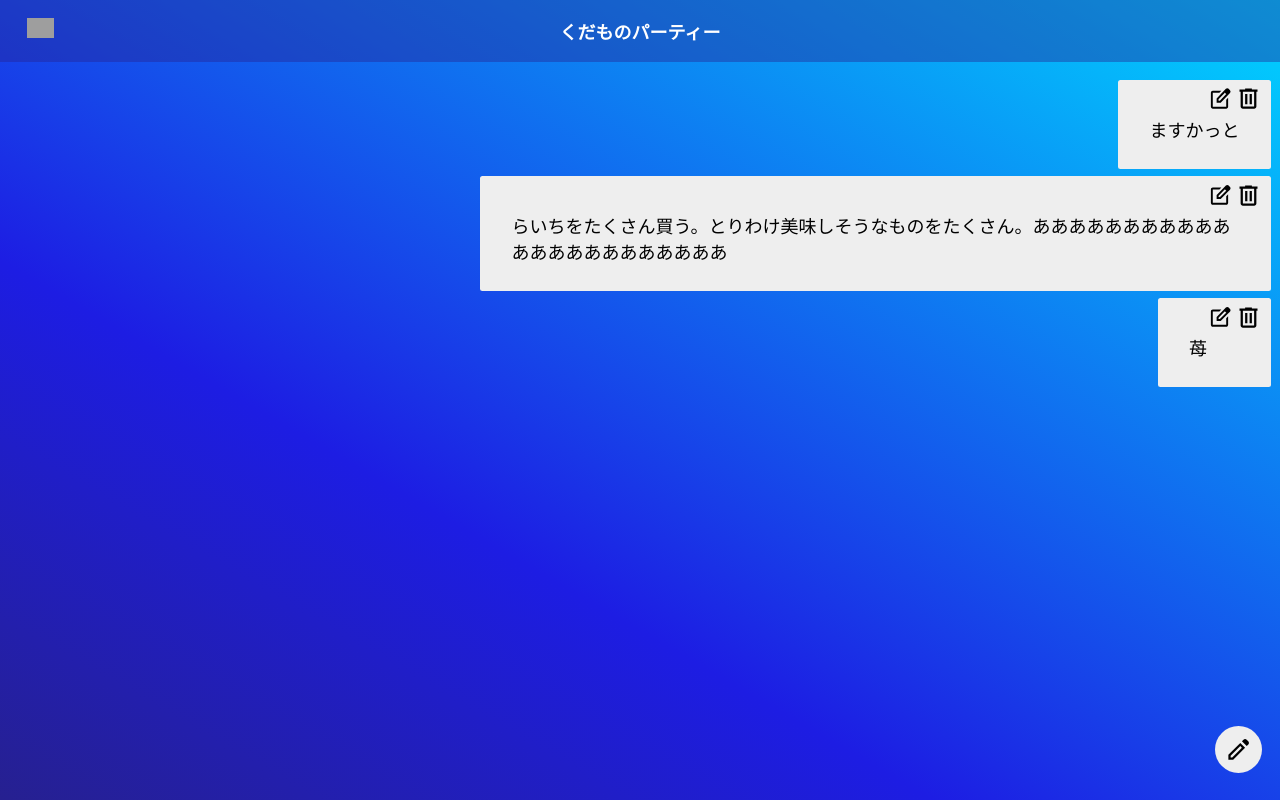
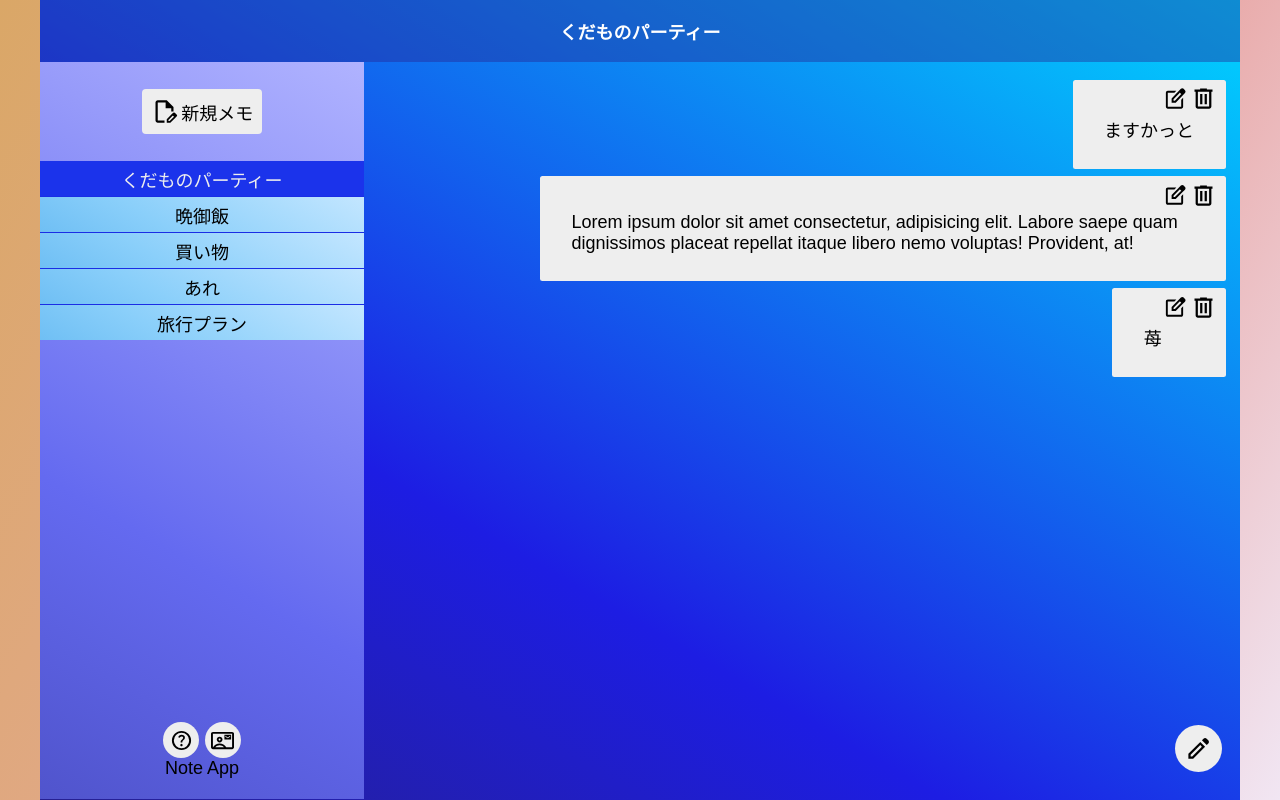
Before and after one commit to Shuya-Uno/note-app, a Vue app: page / in a window 1280 px wide. Built offline with nearby package versions, Linux system fonts and the light colour scheme; grey boxes are pictures that could not be loaded; a web font is replaced by a local one.

Commit message:
Change in App.vue, Header.vue, NoteArea.vue (PC screen mockup made) / Added one child component

```diff
--- a/src/App.vue
+++ b/src/App.vue
@@ -2,29 +2,8 @@
   <Header @toggle="toggleSideMenu"/>
 
   <main>
-    <div id="backdrop" v-show="!sideMenuHidden" @click="toggleSideMenu"></div>
-    <section id="side-menu" ref="sideMenu">
-      <div id="create-tree-btn-area">
-        <div id="create-tree-button">
-          <img src="./assets/icons/edit_document_FILL0_wght400_GRAD0_opsz24.svg" alt="create-tree-icon" id="create-tree-icon" class="icon-bs-size" />
-          <span id="create-tree-text">新規メモ</span>
-        </div>
-      </div>
 
-      <ul>
-        <li>くだものパーティー</li>
-        <div class="list-drop-gutter"></div>
-        <li>晩御飯</li>
-        <div class="list-drop-gutter"></div>
-        <li>買い物</li>
-        <div class="list-drop-gutter"></div>
-        <li>あれ</li>
-        <div class="list-drop-gutter"></div>
-        <li>旅行プラン</li>
-      </ul>
-
-      <Footer />
-    </section>
+    <SideMenu ref="sideMenuComponent" :sideMenuHidden="sideMenuHidden"/>
 
     <NoteArea />
 
@@ -36,15 +15,15 @@
 
 <script>
 import Header from './components/Header.vue'
+import SideMenu from './components/SideMenu.vue'
 import NoteArea from './components/NoteArea.vue'
-import Footer from './components/Footer.vue'
 
 export default {
   name:'App',
   components: {
     Header,
     NoteArea,
-    Footer
+    SideMenu
   },
 
   data(){
@@ -57,11 +36,11 @@ export default {
   methods: {
     toggleSideMenu(){
       if (!this.sideMenuHidden){
-        this.$refs.sideMenu.style.left = "-12rem";
+        this.$refs.sideMenuComponent.$refs.sideMenu.style.left = "-12rem";
       }
 
       else {
-        this.$refs.sideMenu.style.left = 0;
+        this.$refs.sideMenuComponent.$refs.sideMenu.style.left = 0;
       }
 
       this.sideMenuHidden = !this.sideMenuHidden;
@@ -97,9 +76,20 @@ export default {
   font-weight: 700;
 }
 
+body {
+  /* background-color:seashell; */
+  /* background-color:#e9aaa9; */
+  background-color:#ededeb;
+  background-color: #daa767;
+  /* background-image: linear-gradient(30deg, #daa767 0%, #e9aaa9 35%, #ededeb 100%); */
+  background-image: linear-gradient(120deg, rgba(218,167,103,1) 0%, rgba(233,170,169,1) 70%, rgba(241, 230, 243, 1) 100%);
+  /* 120 degrees with #app gradiant */
+}
 
 #app {
   height: 100vh;
+
+  max-width: 1200px;
 
   background-image: linear-gradient(30deg, rgba(38, 32, 144, 1) 0%, rgba(29, 29, 227, 1) 35%, rgba(0, 212, 255, 1) 100%);
   background-repeat: no-repeat;
@@ -110,114 +100,16 @@ export default {
 main {
   display: grid;
   grid-template-columns: repeat(8, 1fr);
-}
 
-#backdrop {
-  position: fixed;
-  width: 100vw;
+  position: relative;
+
   height: var(--height-main-area);
-  z-index: 1;
 
-  background-color: rgba(0, 0, 0, 0.2);
-}
-
-#side-menu {
-  grid-column: 1 / 2;
-
-  width: 12rem;
-  height: var(--height-main-area);
-  background-image: linear-gradient(30deg, rgba(80,84,204,1) 0%, rgba(100,106,240,1) 35%, rgba(176,179,255,1) 100%);
-  /* opacity: 1; */
-
-  position: fixed;
-  left: -12rem;
-
-  z-index: 2;
-
-  transition: left 0.35s;
-
-  display: grid;
-  grid-template-columns: 1fr;
-  grid-template-rows: repeat(8, 1fr);
-}
-
-#create-tree-btn-area {
-  display: flex;
-  justify-content: center;
-  align-items: center;
-}
-
-#create-tree-button {
-  display: flex;
-  justify-content: center;
-  align-items: center;
-
-  margin: 1.5rem auto;
-  padding: 0.5rem;
-
-  width: fit-content;
-
-  border-radius: 4px;
-
-  background-color: var(--color-off-white);
-}
-
-#create-tree-icon {
-  margin-right: 0.2rem;
-}
-
-#create-tree-text {
-}
-
-ul {
-  grid-row: 2 / 7;
-
-  display: grid;
-  grid-template-columns: 1fr;
-  grid-auto-rows: minmax(min-content, max-content);
-
-  overflow-y: scroll;
-  scrollbar-width: none;
-}
-
-ul > li {
-  text-align: center;
-  padding: 0.25rem 1rem;
-
-  /* background-color: rgba(176,179,255,1); */
-  /* background-color: #E07869; */
-  /* background-color: #95D7E0; */
-  /* background-color: #BA9EFF; */
-  /* background-color: #9F72ED; */
-  /* background-color: #9A3CFF; */
-  /* background-color: #40FACD; */
-  /* background-color: #5BF0FA; */
-  /* background-color: #8FEDFA; */
-  /* background-color: #7EC8FA;
-  background-color: #8ACFFA;
-  background-color: #9FD4FA; */
-  background: linear-gradient(30deg, rgb(111, 191, 244) 0%, rgba(138,207,250,1) 35%, rgb(195, 230, 255) 100%);
-}
-
-ul > li:nth-child(1) {
-  /* background-color: rgba(80,84,204,1); */
-  /* background-color: #62E0B1; */
-  /* background-color: #52D4E0; */
-  /* background-color: #2B34E0; */
-  /* background-color: #263CEB; */
-  background-color: #1B33EB;
-  /* background-image: linear-gradient(30deg, rgba(80,84,204,1) 0%, #1b2ce5 100%); */
-  background-image: none;
-  color: var(--color-off-white);
-}
-
-.list-drop-gutter {
-  height: 1px;
-  background-color: #1a2de5;
+  overflow: hidden;
 }
 
 #create-note-button {
-  position: fixed;
+  position: absolute;
   bottom: 1.5rem;
   right: 0.8rem;
 
@@ -255,4 +147,14 @@ ul > li:nth-child(1) {
   }
 
 }
+
+@media only screen and (min-width: 1200px) {
+  #app {
+    margin: 0 auto;
+  }
+
+  main {
+    grid-template-columns: repeat(12, 1fr);
+  }
+}
 </style>
--- a/src/components/Header.vue
+++ b/src/components/Header.vue
@@ -43,4 +43,17 @@
             margin-left: 0.5rem;
         }
     }
+
+    @media only screen and (min-width: 1200px) {
+        header {
+            grid-template-columns: repeat(12, 1fr);
+        }
+
+        #brand-title {
+            grid-column: 5 / 9;
+        }
+        #menu-icon {
+            display: none;
+        }
+    }
 </style>
--- a/src/components/NoteArea.vue
+++ b/src/components/NoteArea.vue
@@ -15,7 +15,7 @@
 
       <div class="note-containers">
         <div class="notes">
-          <span class="note-text">らいちをたくさん買う。とりわけ美味しそうなものをたくさん。あああああああああああああああああああああああ
+          <span class="note-text">Lorem ipsum dolor sit amet consectetur, adipisicing elit. Labore saepe quam dignissimos placeat repellat itaque libero nemo voluptas! Provident, at!
           </span>
           <div class="note-icon-container">
             <img src="../assets/icons/edit_square_FILL0_wght400_GRAD0_opsz24.svg" alt="edit-icon" class="edit-icon" />
@@ -111,4 +111,14 @@
             column-gap: 0;
         }
     }
+
+    @media only screen and (min-width: 1200px) {
+      #note-area {
+        grid-column: 6 / 13;
+      }
+
+      .notes {
+        margin-right: 0.8rem;
+      }
+    }
 </style>
--- /dev/null
+++ b/src/components/SideMenu.vue
@@ -0,0 +1,156 @@
+<template>
+    <div id="backdrop" v-show="!sideMenuHidden" @click="toggleSideMenu"></div>
+    <section id="side-menu" ref="sideMenu">
+      <div id="create-tree-btn-area">
+        <div id="create-tree-button">
+          <img src="../assets/icons/edit_document_FILL0_wght400_GRAD0_opsz24.svg" alt="create-tree-icon" id="create-tree-icon" class="icon-bs-size" />
+          <span id="create-tree-text">新規メモ</span>
+        </div>
+      </div>
+
+      <ul>
+        <li>くだものパーティー</li>
+        <div class="list-drop-gutter"></div>
+        <li>晩御飯</li>
+        <div class="list-drop-gutter"></div>
+        <li>買い物</li>
+        <div class="list-drop-gutter"></div>
+        <li>あれ</li>
+        <div class="list-drop-gutter"></div>
+        <li>旅行プラン</li>
+      </ul>
+
+      <Footer />
+    </section>
+
+</template>
+
+<script>
+    import Footer from './Footer.vue'
+
+    export default {
+        props: ['sideMenuHidden'],
+        components: {
+            Footer
+        }
+    }
+</script>
+
+<style>
+    #backdrop {
+        position: fixed;
+        width: 100vw;
+        height: var(--height-main-area);
+        z-index: 1;
+
+        background-color: rgba(0, 0, 0, 0.2);
+    }
+
+    #side-menu {
+        grid-column: 1 / 2;
+
+        width: 12rem;
+        height: var(--height-main-area);
+        background-image: linear-gradient(30deg, rgba(80,84,204,1) 0%, rgba(100,106,240,1) 35%, rgba(176,179,255,1) 100%);
+        /* opacity: 1; */
+
+        position: absolute;
+        left: -12rem;
+
+        z-index: 2;
+
+        transition: left 0.35s;
+
+        display: grid;
+        grid-template-columns: 1fr;
+        grid-template-rows: repeat(8, 1fr);
+    }
+
+    #create-tree-btn-area {
+        display: flex;
+        justify-content: center;
+        align-items: center;
+    }
+
+    #create-tree-button {
+        display: flex;
+        justify-content: center;
+        align-items: center;
+
+        margin: 1.5rem auto;
+        padding: 0.5rem;
+
+        width: fit-content;
+
+        border-radius: 4px;
+
+        background-color: var(--color-off-white);
+    }
+
+    #create-tree-icon {
+      margin-right: 0.2rem;
+    }
+
+    #create-tree-text {
+    }
+
+    ul {
+        grid-row: 2 / 7;
+
+        display: grid;
+        grid-template-columns: 1fr;
+        grid-auto-rows: minmax(min-content, max-content);
+
+        overflow-y: scroll;
+        scrollbar-width: none;
+    }
+
+    ul > li {
+        text-align: center;
+        padding: 0.25rem 1rem;
+
+        /* background-color: rgba(176,179,255,1); */
+        /* background-color: #E07869; */
+        /* background-color: #95D7E0; */
+        /* background-color: #BA9EFF; */
+        /* background-color: #9F72ED; */
+        /* background-color: #9A3CFF; */
+        /* background-color: #40FACD; */
+        /* background-color: #5BF0FA; */
+        /* background-color: #8FEDFA; */
+        /* background-color: #7EC8FA;
+        background-color: #8ACFFA;
+        background-color: #9FD4FA; */
+        background: linear-gradient(30deg, rgb(111, 191, 244) 0%, rgba(138,207,250,1) 35%, rgb(195, 230, 255) 100%);
+    }
+
+    ul > li:nth-child(1) {
+        /* background-color: rgba(80,84,204,1); */
+        /* background-color: #62E0B1; */
+        /* background-color: #52D4E0; */
+        /* background-color: #2B34E0; */
+        /* background-color: #263CEB; */
+        background-color: #1B33EB;
+        /* background-image: linear-gradient(30deg, rgba(80,84,204,1) 0%, #1b2ce5 100%); */
+        background-image: none;
+        color: var(--color-off-white);
+    }
+
+    .list-drop-gutter {
+        height: 1px;
+        background-color: #1a2de5;
+    }
+
+    @media only screen and (min-width: 750px) {
+        .icon-bs-size {
+            width: var(--icon-size-tablet);
+        }
+    }
+    @media only screen and (min-width: 1200px) {
+        #side-menu {
+            width: 18rem;
+
+            left: 0rem;
+        }
+    }
+</style>
```
